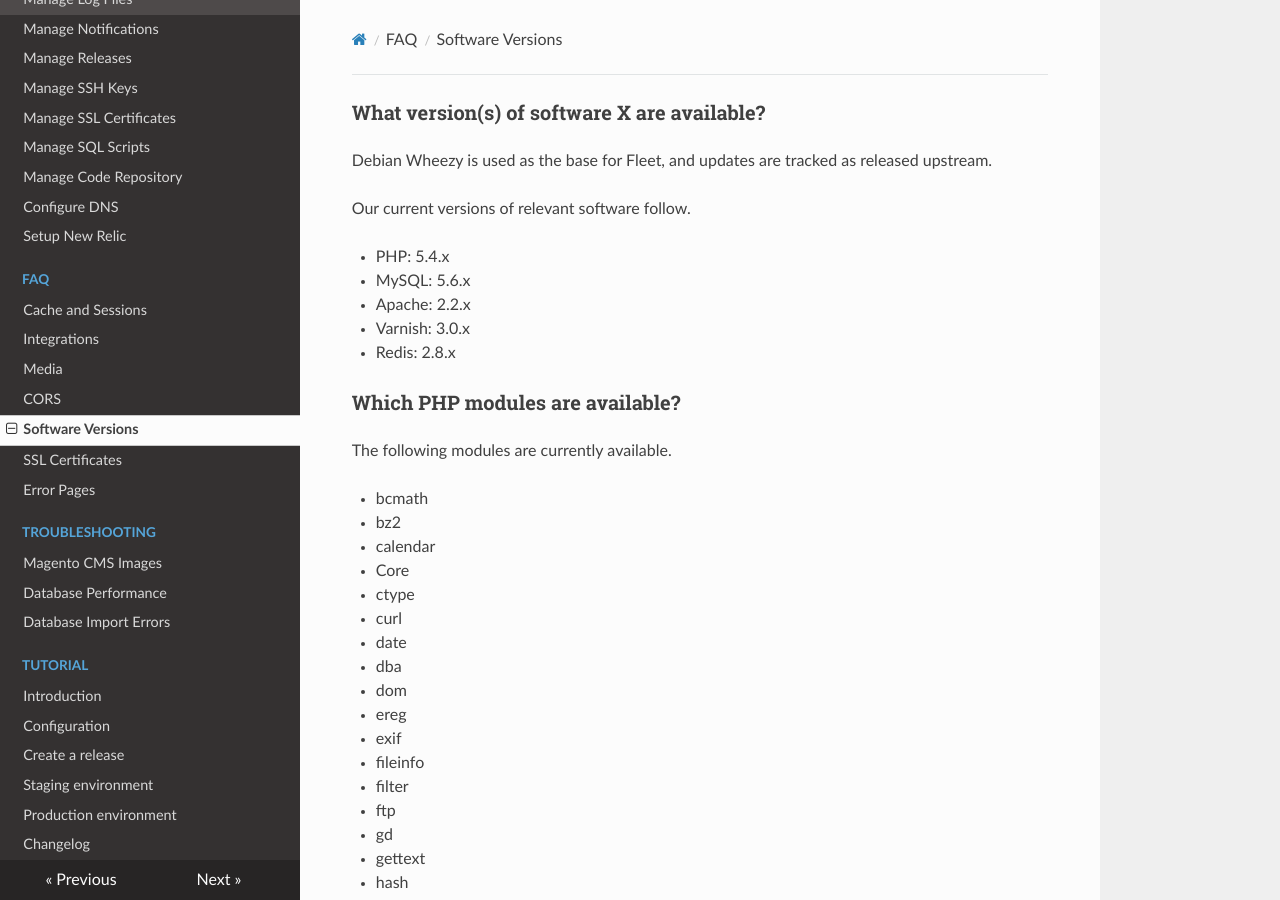
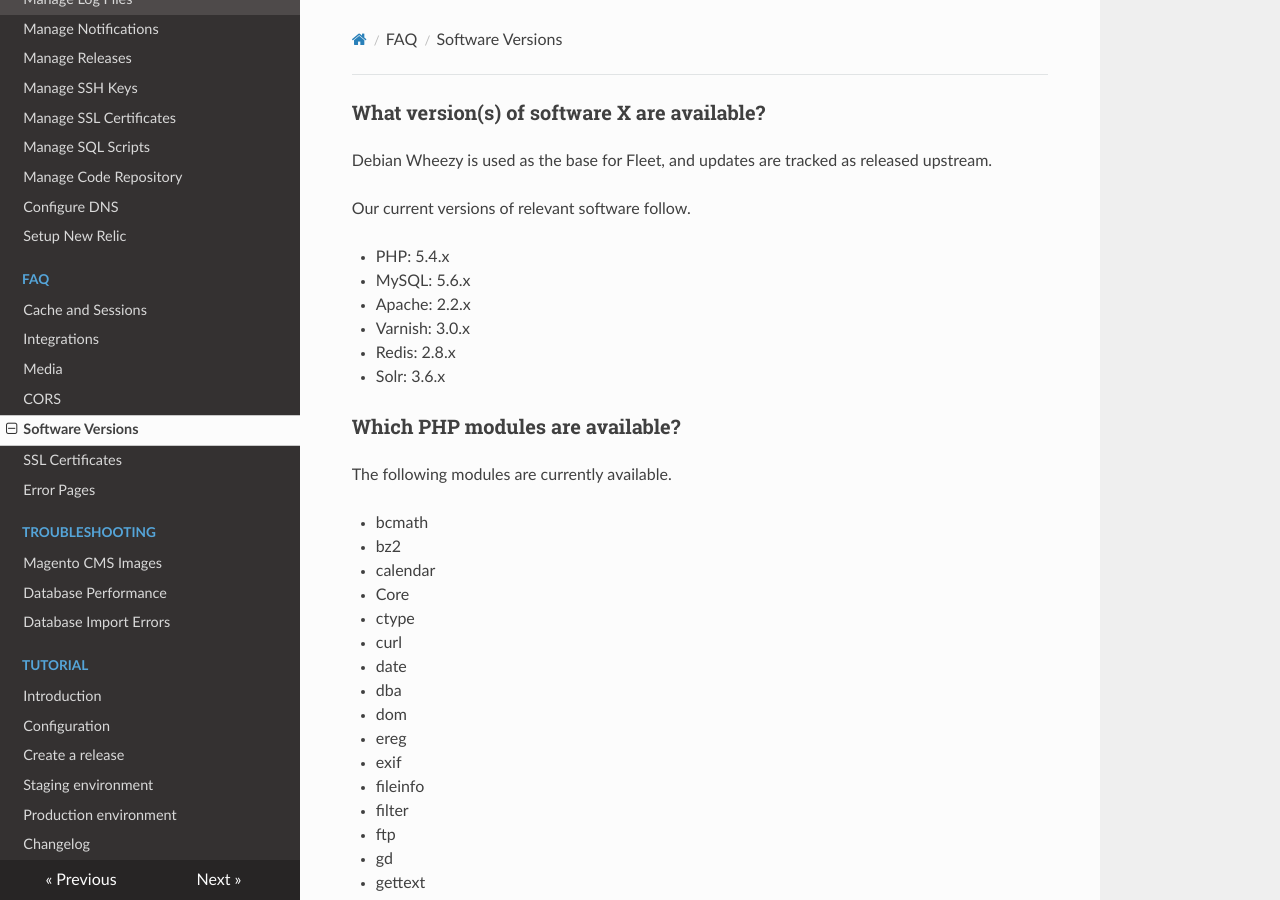
Before and after one commit to anchor/fleet-magento-docs, an MkDocs documentation site: the page built from docs/faq/software-versions.md, in a window 1280 px wide and 900 px high. Built offline with MkDocs 1.6.1, drawn with Linux system fonts in a browser that asks for light colours; nearby versions of some CDN libraries; old or Windows-style settings are respelled for this version of MkDocs.

Commit message:
Document Solr versions

```diff
--- a/docs/faq/software-versions.md
+++ b/docs/faq/software-versions.md
@@ -9,6 +9,7 @@ Our current versions of relevant software follow.
  - Apache: 2.2.x
  - Varnish: 3.0.x
  - Redis: 2.8.x
+ - Solr: 3.6.x
 
 ### Which PHP modules are available?
 
```
